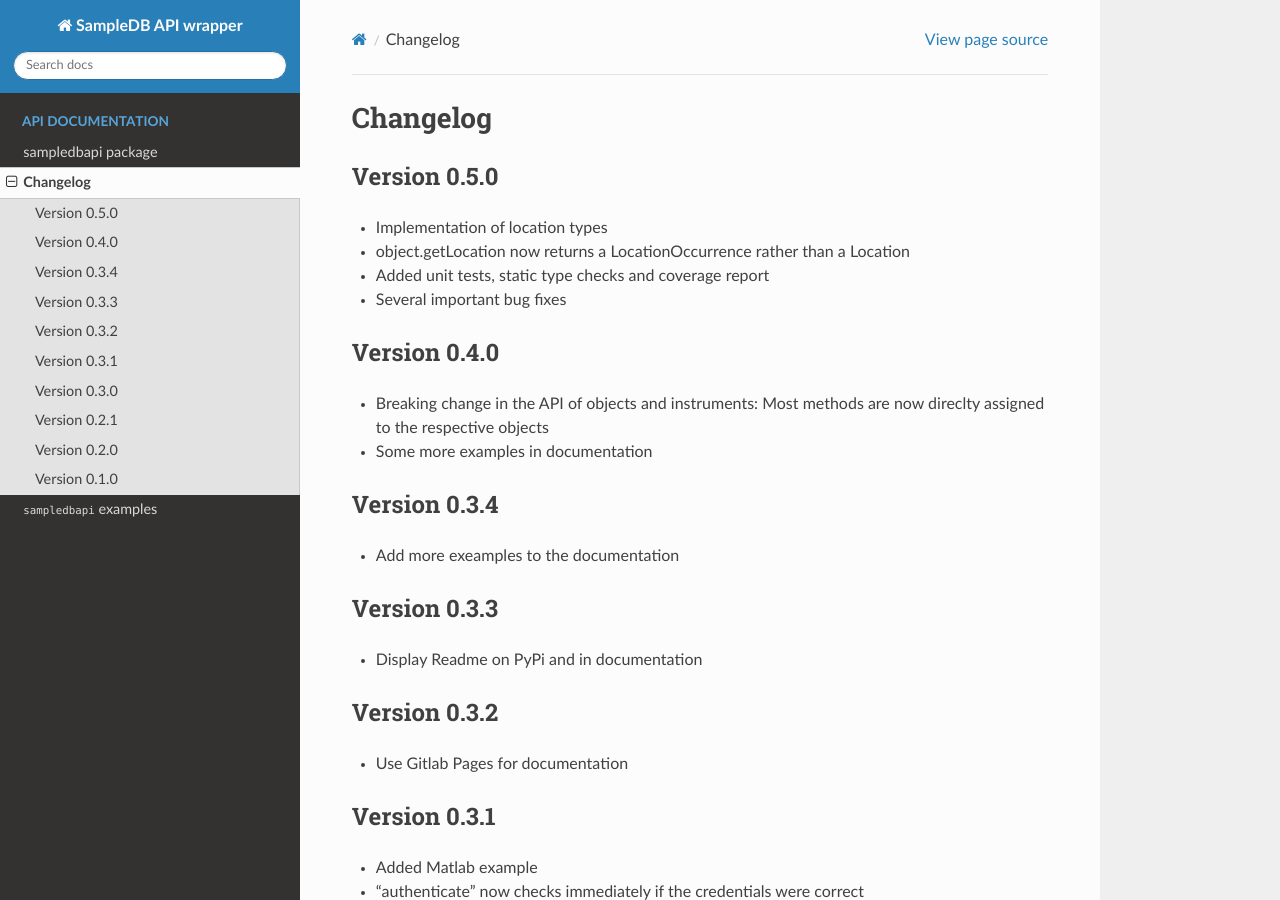
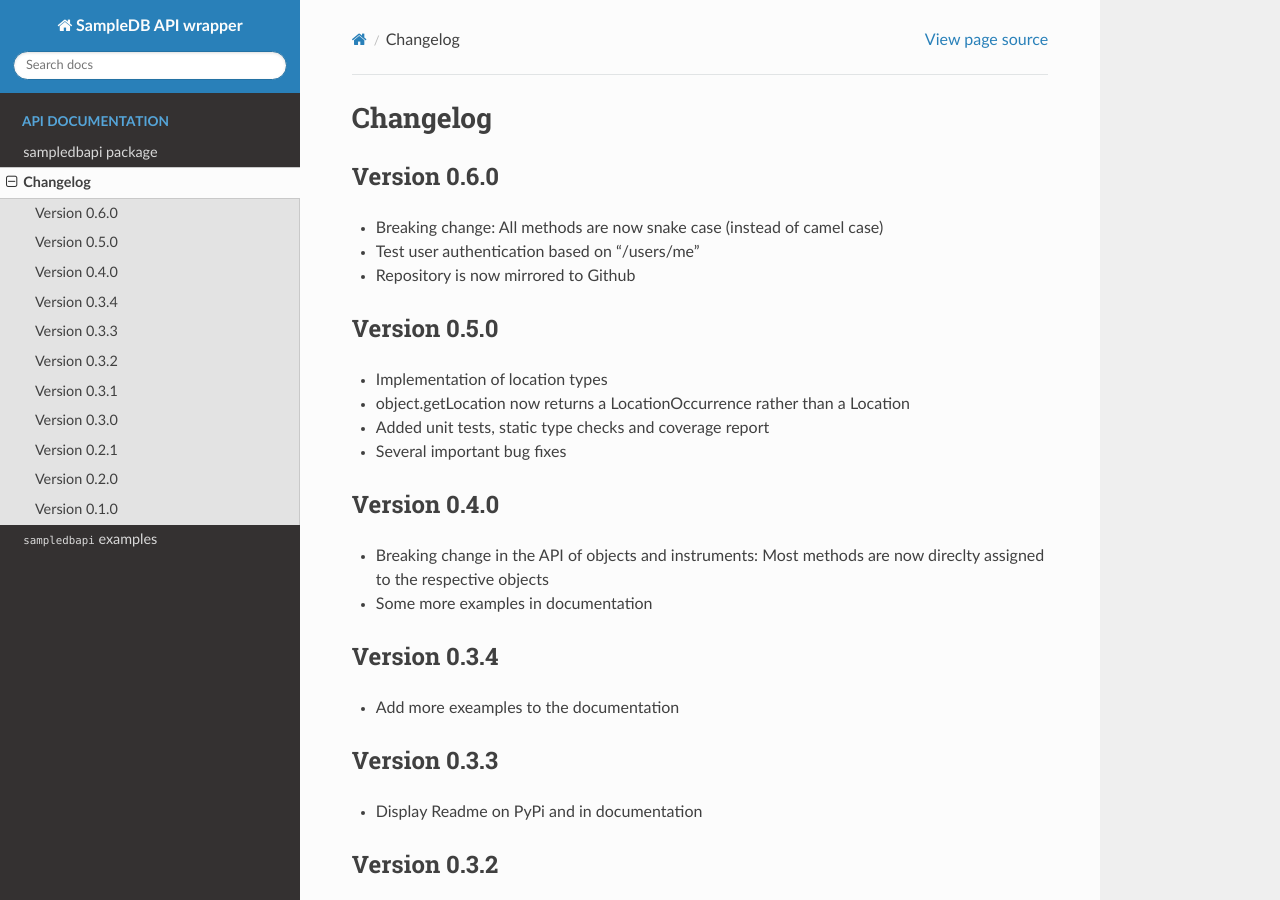
Before and after one commit to AG-Salinga/sampledb-api-wrapper, a Sphinx documentation site: the page built from doc/changelog.rst, in a window 1280 px wide and 900 px high. Built offline with Sphinx 7.4.7 and the Read the Docs theme 2.0.0, drawn with Linux system fonts in a browser that asks for light colours.

Commit message:
Release 0.6.0

```diff
--- a/doc/changelog.rst
+++ b/doc/changelog.rst
@@ -1,5 +1,12 @@
 Changelog
 =========
+
+Version 0.6.0
+-------------
+
+- Breaking change: All methods are now snake case (instead of camel case)
+- Test user authentication based on "/users/me"
+- Repository is now mirrored to Github
 
 Version 0.5.0
 -------------
--- a/setup.py
+++ b/setup.py
@@ -19,7 +19,7 @@ out = setup(
     # Versions should comply with PEP440.  For a discussion on single-sourcing
     # the version across setup.py and the project code, see
     # http://packaging.python.org/en/latest/tutorial.html#version
-    version="0.5.0",
+    version="0.6.0",
 
     description="API wrapper for SampleDB",
     long_description=long_description,
```
